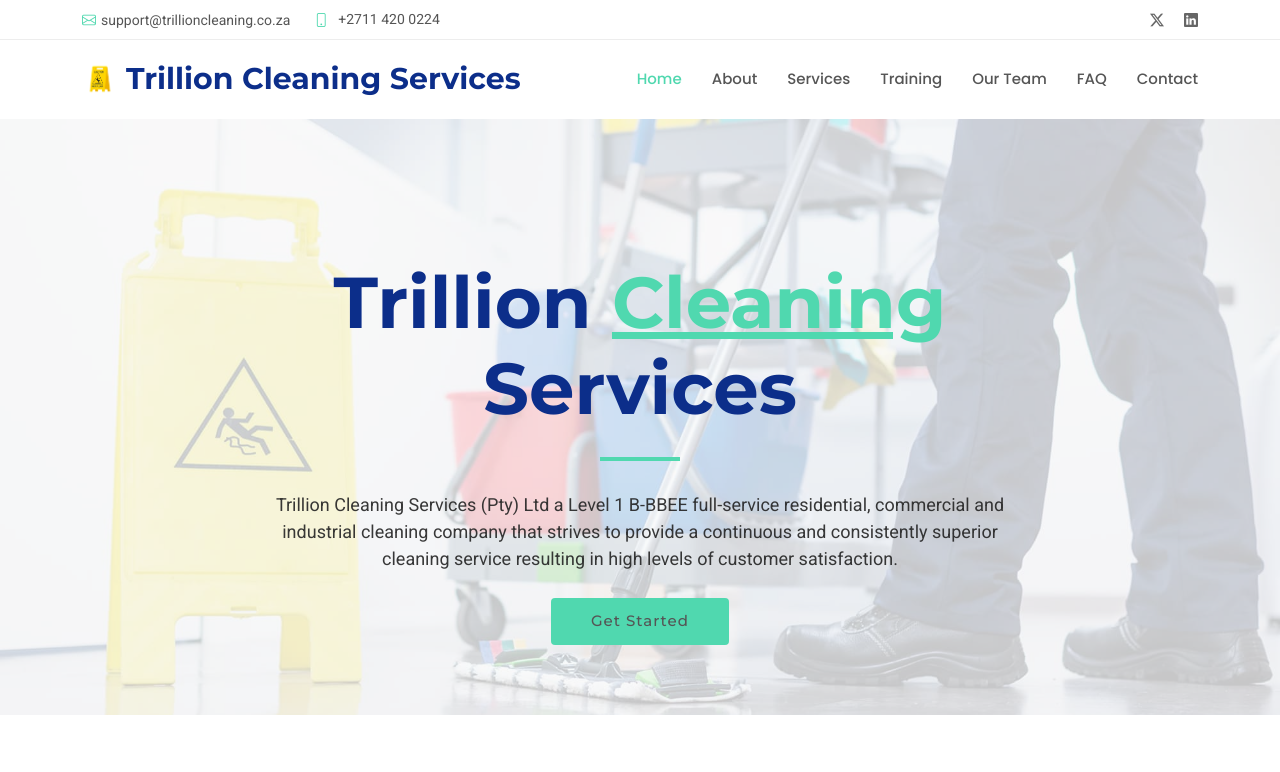
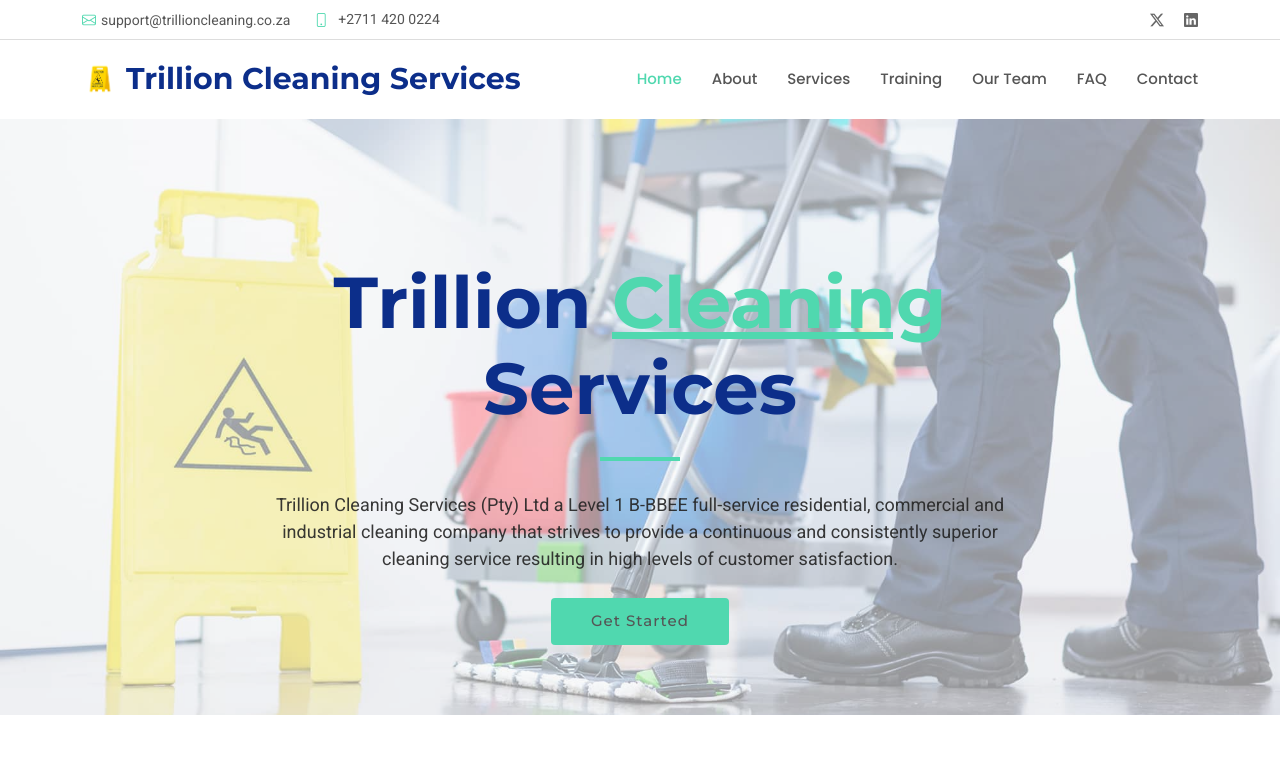
Before and after one commit to ApexLabour/Trillion, a plain HTML site: page index.html in a window 1280 px wide. Shown: the top 772 px of the page. Drawn offline with Linux system fonts and the light colour scheme.

Commit message:
hero fade

```diff
--- a/assets/css/main.css
+++ b/assets/css/main.css
@@ -129,7 +129,7 @@
   padding: 0;
   font-size: 14px;
   transition: all 0.5s;
-  border-bottom: 1px solid color-mix(in srgb, var(--default-color), transparent 90%);
+  border-bottom: 1px solid color-mix(in srgb, var(--default-color), transparent 80%);
 }
 
 .header .topbar .contact-info i {
@@ -752,7 +752,7 @@
 
 .hero .carousel-item::before {
   content: "";
-  background-color: color-mix(in srgb, var(--background-color), transparent 20%);
+  background-color: color-mix(in srgb, var(--background-color), transparent 40%);
   position: absolute;
   inset: 0;
   z-index: 2;
```
